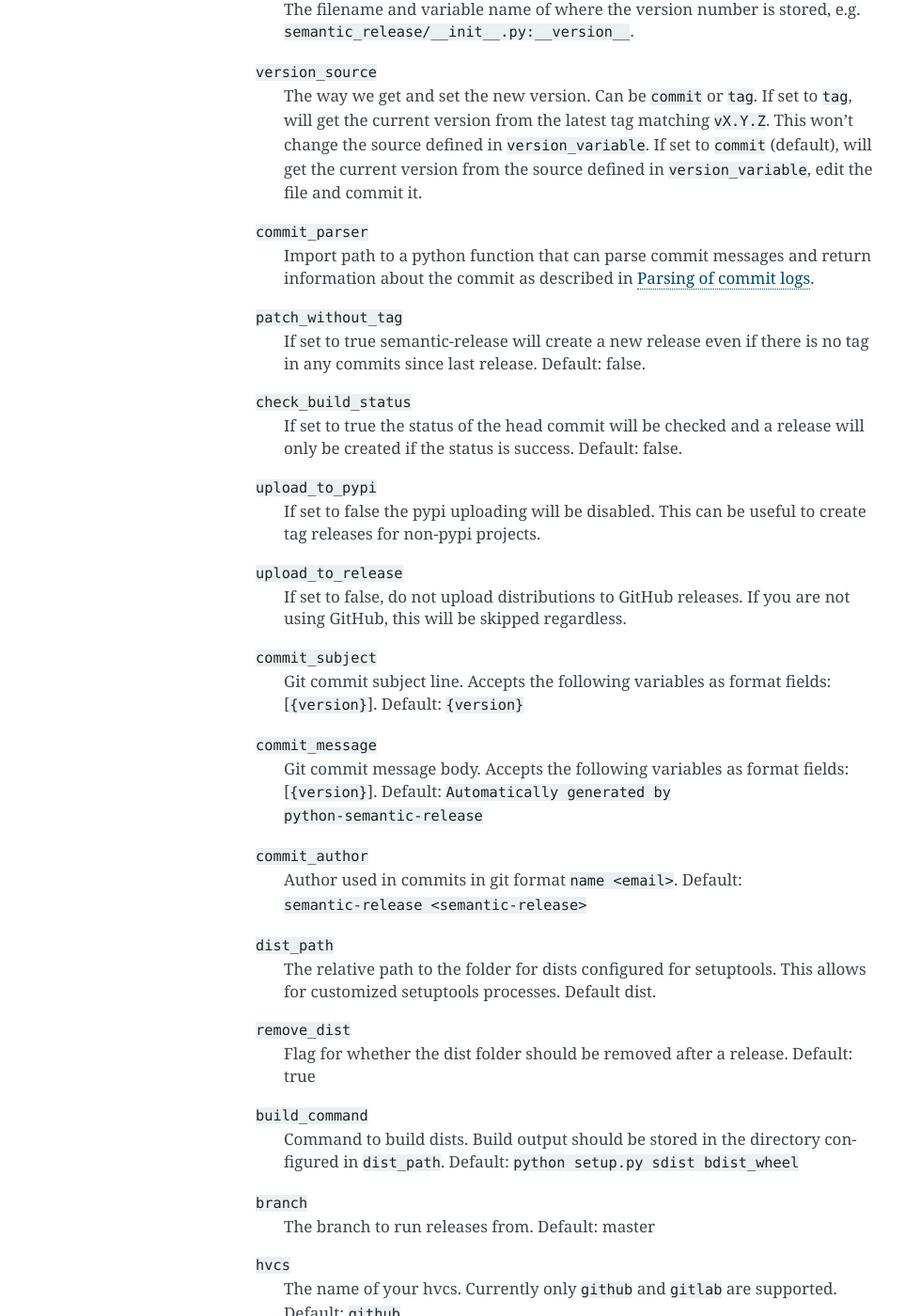
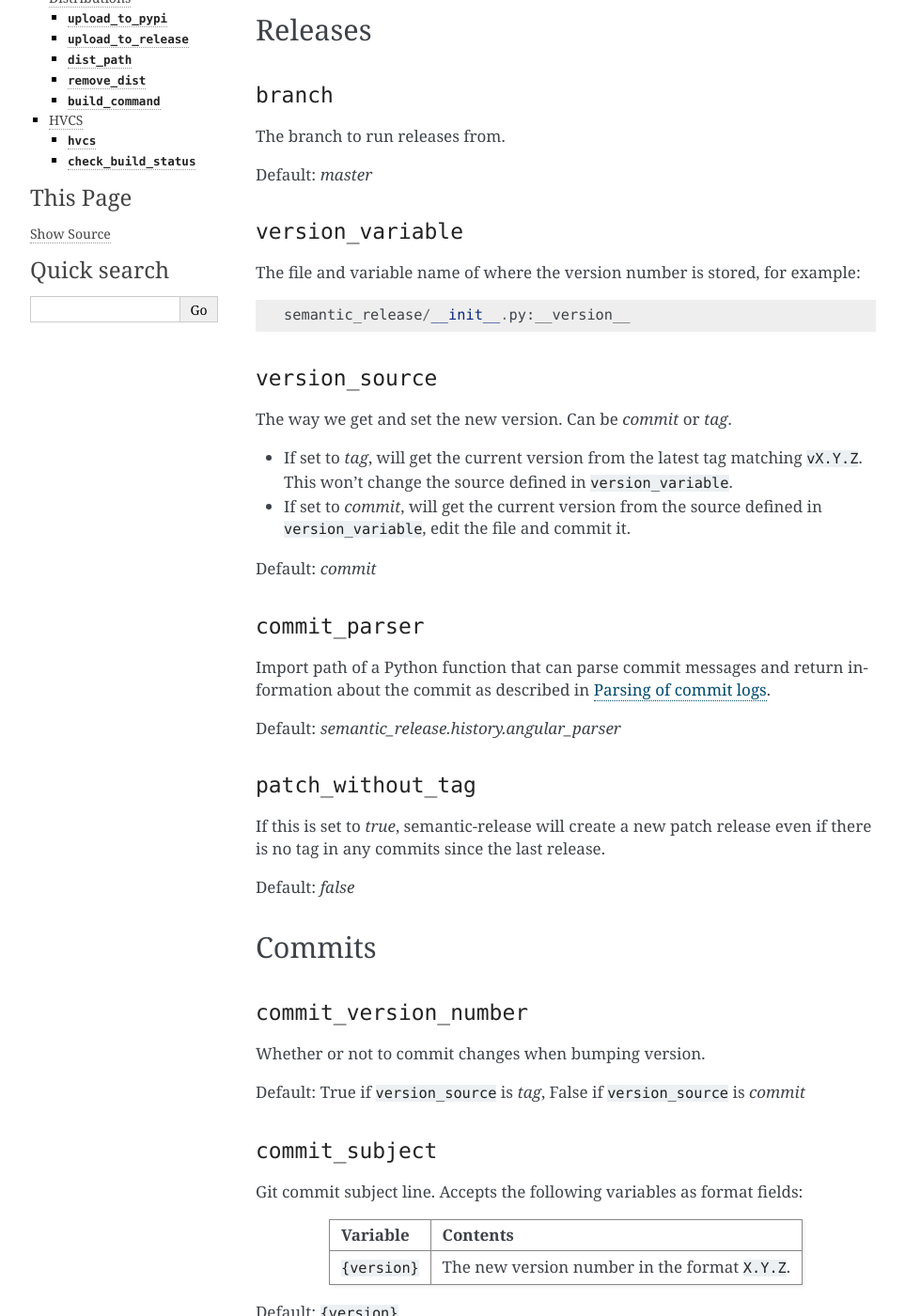
Before and after one commit to python-semantic-release/python-semantic-release, a Sphinx documentation site: the page built from docs/configuration.rst, in a window 1280 px wide and 1400 px high, scrolled down 367 px. Shown: the whole window at 94% size, without its empty margins (148-1111 px from the left). Built offline with Sphinx 7.4.7, drawn with Linux system fonts in a browser that asks for light colours; pages that are not in the unit, such as notebooks, are missing from menus; some of the changed text lies outside the part shown.

Commit message:
docs: improve formatting of configuration page

```diff
--- a/docs/configuration.rst
+++ b/docs/configuration.rst
@@ -1,76 +1,146 @@
 .. _configuration:
 
 Configuration
--------------
+*************
 
-All configuration options described here can be overloaded in a ``setup.cfg``
-file in a ``semantic_release`` section and/or in a ``pyproject.toml`` file in
-a ``[tool.semantic_release]`` section. ``pyproject.toml`` is loaded after
-``setup.cfg`` and has the priority.
+Configuration options can be given in three ways:
 
-Moreover, those configuration values can be overloaded with the ``-D`` option, like so ::
+- ``setup.cfg`` file in a ``[semantic_release]`` section
+- ``pyproject.toml`` file in a ``[tool.semantic_release]`` section
+- ``-D`` option, like so::
 
     semantic-release <command> -D <option_name>=<option_value>
 
+Each location has priority over the ones listed above it.
+
+
+Releases
+========
+
+``branch``
+----------
+The branch to run releases from.
+
+Default: `master`
+
 ``version_variable``
-    The filename and variable name of where the
-    version number is stored, e.g. ``semantic_release/__init__.py:__version__``.
+--------------------
+The file and variable name of where the version number is stored, for example::
+
+    semantic_release/__init__.py:__version__
 
 ``version_source``
-    The way we get and set the new version. Can be ``commit`` or ``tag``.
-    If set to ``tag``, will get the current version from the latest tag matching ``vX.Y.Z``.
-    This won't change the source defined in ``version_variable``.
-    If set to ``commit`` (default), will get the current version from the source defined
-    in ``version_variable``, edit the file and commit it.
+------------------
+The way we get and set the new version. Can be `commit` or `tag`.
+
+- If set to `tag`, will get the current version from the latest tag matching ``vX.Y.Z``.
+  This won't change the source defined in ``version_variable``.
+- If set to `commit`, will get the current version from the source defined in
+  ``version_variable``, edit the file and commit it.
+
+Default: `commit`
 
 ``commit_parser``
-    Import path to a python function that can parse commit messages and return
-    information about the commit as described in :ref:`commit-log-parsing`.
+-----------------
+Import path of a Python function that can parse commit messages and return
+information about the commit as described in :ref:`commit-log-parsing`.
+
+Default: `semantic_release.history.angular_parser`
 
 ``patch_without_tag``
-    If set to true semantic-release will create a new release
-    even if there is no tag in any commits since last release. Default: false.
+---------------------
+If this is set to `true`, semantic-release will create a new patch release even if there is
+no tag in any commits since the last release.
+
+Default: `false`
+
+Commits
+=======
+
+``commit_version_number``
+-------------------------
+Whether or not to commit changes when bumping version.
+
+Default: True if ``version_source`` is `tag`, False if ``version_source`` is `commit`
+
+``commit_subject``
+------------------
+Git commit subject line. Accepts the following variables as format fields:
+
+================  ========
+Variable          Contents
+================  ========
+``{version}``     The new version number in the format ``X.Y.Z``.
+================  ========
+
+Default: ``{version}``
+
+``commit_message``
+------------------
+Git commit message body. Accepts the following variables as format fields:
+
+================  ========
+Variable          Contents
+================  ========
+``{version}``     The new version number in the format ``X.Y.Z``.
+================  ========
+
+Default: `Automatically generated by python-semantic-release`
+
+``commit_author``
+-----------------
+Author used in commits in the format ``name <email>``.
+
+Default: ``semantic-release <semantic-release>``
+
+.. note::
+  If you are using the built-in GitHub Action, this is always set to
+  ``github-actions <actions@github.com>``.
+
+Distributions
+=============
+
+``upload_to_pypi``
+------------------
+If set to false the pypi uploading will be disabled.
+
+``upload_to_release``
+---------------------
+If set to false, do not upload distributions to GitHub releases.
+If you are not using GitHub, this will be skipped regardless.
+
+``dist_path``
+-------------
+The relative path to the folder for dists configured for setuptools. This allows for
+customized setuptools processes.
+
+Default: `dist/`
+
+``remove_dist``
+---------------
+Flag for whether the dist folder should be removed after a release.
+
+Default: `true`
+
+``build_command``
+-----------------
+Command to build dists. Build output should be stored in the directory configured in
+``dist_path``.
+
+Default: ``python setup.py sdist bdist_wheel``
+
+HVCS
+====
+
+``hvcs``
+--------
+The name of your hvcs. Currently only `GitHub` and `GitLab` are supported.
+
+Default: `github`
 
 ``check_build_status``
-    If set to true the status of the head commit will be
-    checked and a release will only be created if the status is success. Default: false.
+----------------------
+If enabled, the status of the head commit will be checked and a release will only be created
+if the status is success.
 
-``upload_to_pypi``
-    If set to false the pypi uploading will be disabled. This can be useful to create
-    tag releases for non-pypi projects.
-
-``upload_to_release``
-    If set to false, do not upload distributions to GitHub releases. If you are not using
-    GitHub, this will be skipped regardless.
-
-``commit_subject``
-    Git commit subject line. Accepts the following variables as format fields: [``{version}``].
-    Default: ``{version}``
-
-``commit_message``
-    Git commit message body. Accepts the following variables as format fields: [``{version}``].
-    Default: ``Automatically generated by python-semantic-release``
-
-``commit_author``
-    Author used in commits in git format ``name <email>``. Default: ``semantic-release <semantic-release>``
-
-``dist_path``
-    The relative path to the folder for dists configured for setuptools. This allows for
-    customized setuptools processes. Default dist.
-
-``remove_dist``
-    Flag for whether the dist folder should be removed after a release. Default: true
-
-``build_command``
-    Command to build dists. Build output should be stored in the directory configured in ``dist_path``. Default: ``python setup.py sdist bdist_wheel``
-
-``branch``
-    The branch to run releases from. Default: master
-
-``hvcs``
-    The name of your hvcs. Currently only ``github`` and ``gitlab`` are supported.
-    Default: ``github``
-
-``commit_version_number``
-    Whether or not to commit changes when bumping version.
-    Default: True if ``version_source`` is `tag`, False if ``version_source`` is `commit`.
+Default: `false`
```
